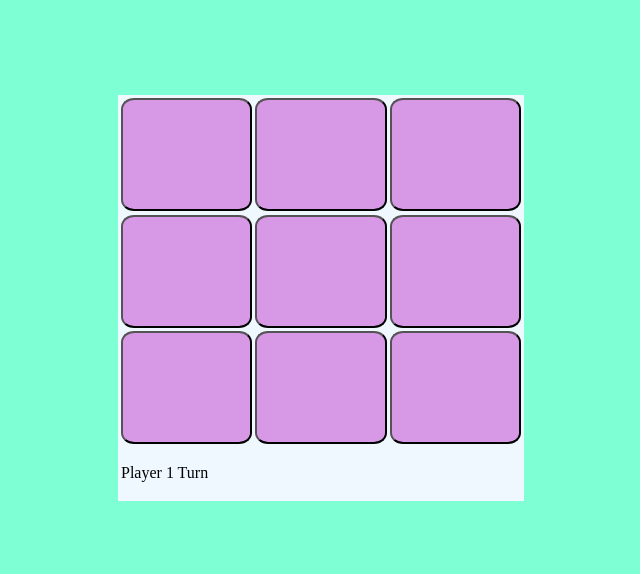
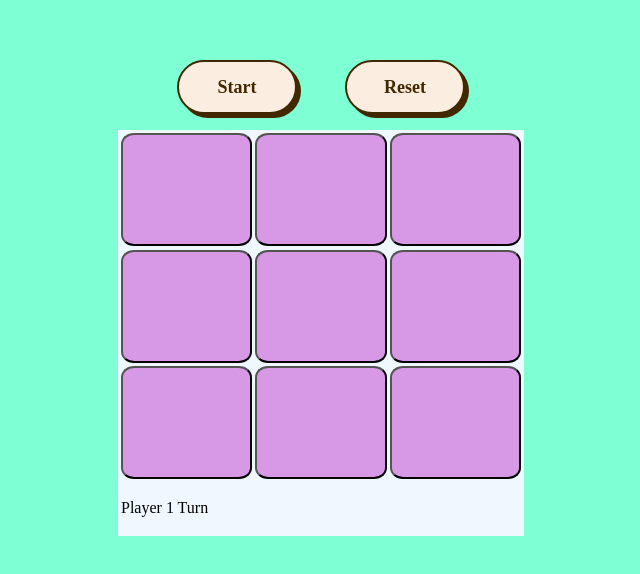
Before and after one commit to Shriyashzzz/tic-tac-toe, a website: page index.html in a window 1280 px wide. Shown: the part 102-676 px from the top of the page, without its empty margins (319-959 px from the left). Drawn offline with Linux system fonts and the light colour scheme.

Commit message:
style start/resdet button added

```diff
--- a/index.html
+++ b/index.html
@@ -10,6 +10,10 @@
 <body>
 
     <main class = "main-wrapper">
+        <div class ="btnContainer">
+            <button class="button-74" role="button">Start</button>
+            <button class="button-74" role="button">Reset</button>
+        </div>
         <article class = "game-container">
             <button data-id="0,0" class ="0,0 cell"></button>
             <button data-id="0,1"  class="0,1 cell"></button>
--- a/style.css
+++ b/style.css
@@ -354,10 +354,16 @@ template {
     height: 100dvh;
     display: flex;
     justify-content: center;
+    flex-direction: column;
     align-items: center;
+    gap:1rem;
 
 }
 
+.btnContainer{
+    display:flex;
+    gap:3rem;
+}
 .game-container{
     background-color: aliceblue;;
     width:400px;
@@ -396,3 +402,45 @@ template {
     background-color: rgba(204, 48, 218, 0.6);
     box-shadow: 5rem;;
 }
+
+
+
+
+
+
+
+/* CSS */
+.button-74 {
+  background-color: #fbeee0;
+  border: 2px solid #422800;
+  border-radius: 30px;
+  box-shadow: #422800 4px 4px 0 0;
+  color: #422800;
+  cursor: pointer;
+  display: inline-block;
+  font-weight: 600;
+  font-size: 18px;
+  padding: 0 18px;
+  line-height: 50px;
+  text-align: center;
+  text-decoration: none;
+  user-select: none;
+  -webkit-user-select: none;
+  touch-action: manipulation;
+}
+
+.button-74:hover {
+  background-color: #fff;
+}
+
+.button-74:active {
+  box-shadow: #422800 2px 2px 0 0;
+  transform: translate(2px, 2px);
+}
+
+@media (min-width: 768px) {
+  .button-74 {
+    min-width: 120px;
+    padding: 0 25px;
+  }
+}
```
